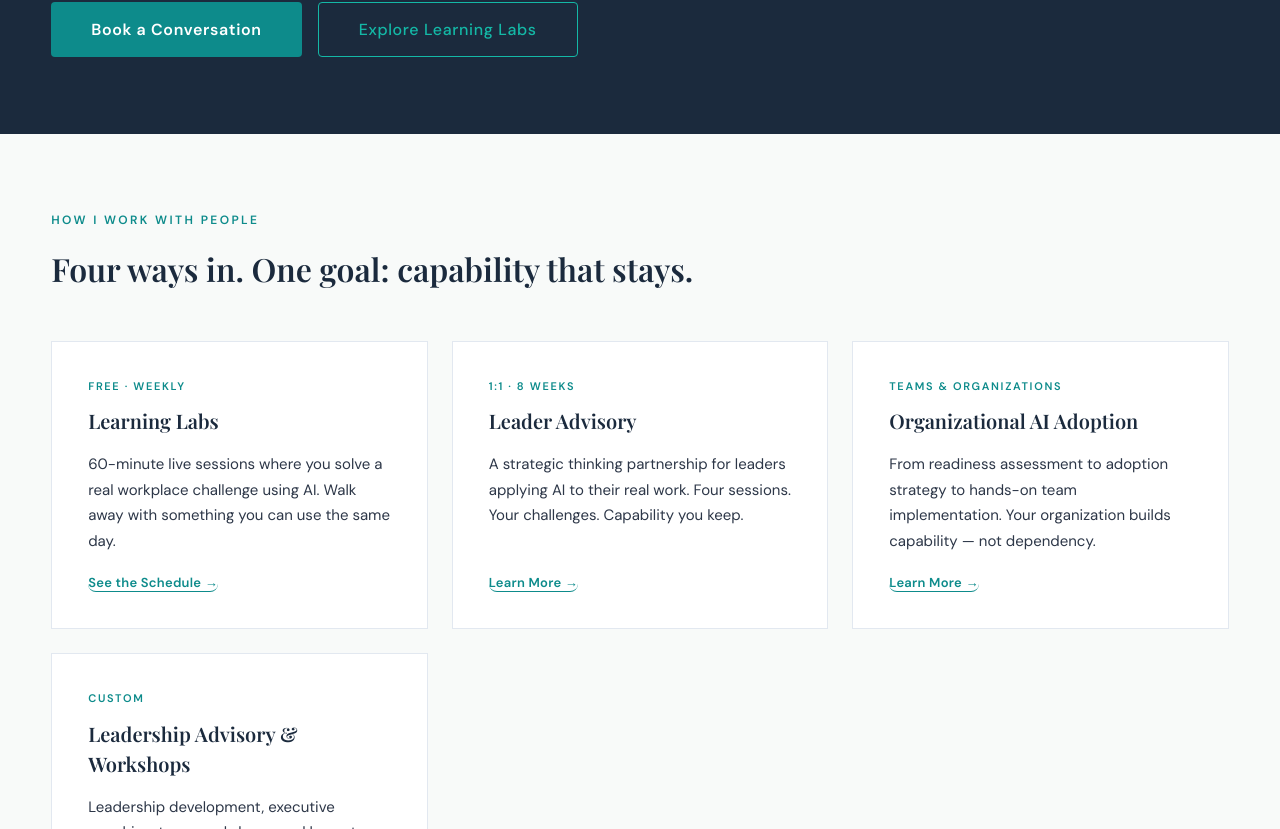
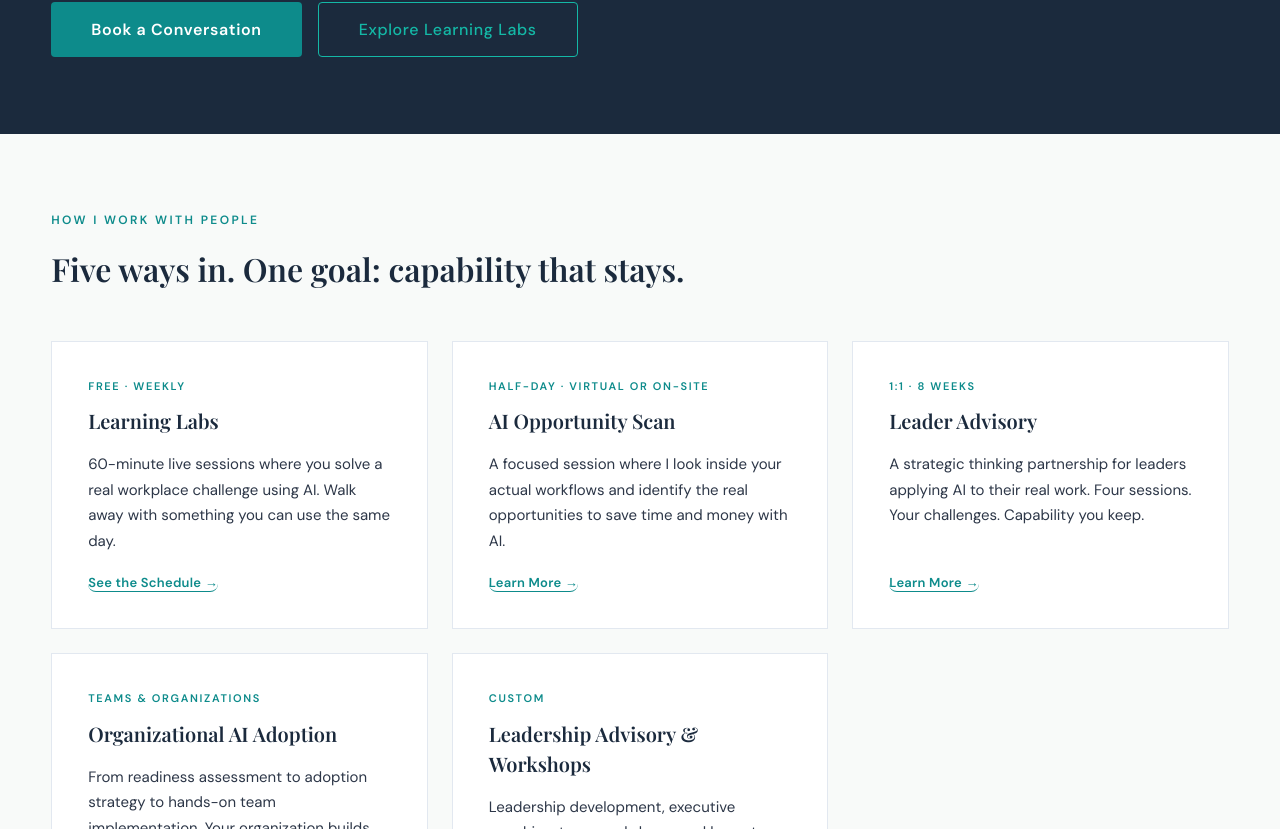
Before and after one commit to cthomps366/cheryl-site, a React (Vite) app: page / in a window 1280 px wide. Shown: the part 445-1274 px from the top of the page. Built offline with nearby package versions, Linux system fonts and the light colour scheme.

Commit message:
Add AI Opportunity Scan as fifth offering; update Work With Me and Homepage to five ways in

```diff
--- a/src/CTA_Website_Wireframe.jsx
+++ b/src/CTA_Website_Wireframe.jsx
@@ -337,7 +337,7 @@ function HomePage({ setCurrentPage }) {
         </div>
       </section>
 
-      {/* WHAT I DO - 4 OFFERINGS */}
+      {/* WHAT I DO - 5 OFFERINGS */}
       <section style={{ padding: "clamp(40px, 6vw, 80px) clamp(16px, 4vw, 64px)", background: COLORS.warmWhite, width: "100%", boxSizing: "border-box" }}>
         <SectionLabel text="How I Work With People" />
         <h2
@@ -349,7 +349,7 @@ function HomePage({ setCurrentPage }) {
             fontWeight: 600,
           }}
         >
-          Four ways in. One goal: capability that stays.
+          Five ways in. One goal: capability that stays.
         </h2>
         <div
           className="four-tiers-grid"
@@ -368,6 +368,13 @@ function HomePage({ setCurrentPage }) {
               desc: "60-minute live sessions where you solve a real workplace challenge using AI. Walk away with something you can use the same day.",
               cta: "See the Schedule →",
               onCta: () => setCurrentPage("Learning Labs"),
+            },
+            {
+              label: "HALF-DAY · VIRTUAL OR ON-SITE",
+              title: "AI Opportunity Scan",
+              desc: "A focused session where I look inside your actual workflows and identify the real opportunities to save time and money with AI.",
+              cta: "Learn More →",
+              onCta: () => navigate("/work-with-me#ai-opportunity-scan"),
             },
             {
               label: "1:1 · 8 WEEKS",
@@ -951,7 +958,7 @@ function WorkWithMePage({ setCurrentPage }) {
               lineHeight: 1.25,
             }}
           >
-            Four ways in. One goal.
+            Five ways in. One goal.
           </h1>
           <p
             style={{
@@ -992,7 +999,36 @@ function WorkWithMePage({ setCurrentPage }) {
             </button>
           </div>
 
-          {/* OFFERING 2: Leader Advisory */}
+          {/* OFFERING 2: AI Opportunity Scan */}
+          <div id="ai-opportunity-scan" style={{ background: COLORS.white, border: `1px solid ${COLORS.lightGray}`, padding: "40px 40px 36px", marginBottom: 24 }}>
+            <OfferingLabel>HALF-DAY · VIRTUAL OR ON-SITE</OfferingLabel>
+            <h3 style={{ fontFamily: "'Playfair Display', Georgia, serif", fontSize: 24, color: COLORS.navy, margin: "0 0 16px 0", fontWeight: 600 }}>
+              AI Opportunity Scan
+            </h3>
+            <p style={{ fontFamily: "'DM Sans', sans-serif", fontSize: 15, color: COLORS.charcoal, lineHeight: 1.7, margin: "0 0 12px 0" }}>
+              A focused session where I look inside your actual workflows and identify the real opportunities to save time and money with AI.
+            </p>
+            <p style={{ fontFamily: "'DM Sans', sans-serif", fontSize: 15, color: COLORS.charcoal, lineHeight: 1.7, margin: "0 0 12px 0" }}>
+              Most organizations know AI matters. What they don't have is someone who can walk into their operation, understand how the work actually gets done, and point to the specific places where AI creates measurable impact. That's what this is.
+            </p>
+            <p style={{ fontFamily: "'DM Sans', sans-serif", fontSize: 15, color: COLORS.charcoal, lineHeight: 1.7, margin: "0 0 12px 0" }}>
+              I spend a half-day with your team — virtually or on-site — reviewing workflows, asking the questions vendors don't ask, and mapping the opportunities hiding in your day-to-day work. You get a clear, prioritized summary of where AI can reduce time, cost, and friction — and what it would take to get there.
+            </p>
+            <p style={{ fontFamily: "'DM Sans', sans-serif", fontSize: 15, color: COLORS.charcoal, lineHeight: 1.7, margin: "0 0 20px 0" }}>
+              No software pitch. No generic recommendations. Just an experienced set of eyes on your operation.
+            </p>
+            <div style={{ fontFamily: "'DM Sans', sans-serif", fontSize: 14, color: COLORS.mediumGray, fontStyle: "italic", marginBottom: 20 }}>
+              For: Leaders and teams who know AI is relevant to their work but want someone with operational experience to show them exactly where — and why.
+            </div>
+            <button
+              onClick={() => window.open(CALENDLY_URL, "_blank")}
+              style={{ fontFamily: "'DM Sans', sans-serif", fontSize: 13, fontWeight: 600, color: COLORS.teal, background: "none", border: "none", cursor: "pointer", padding: 0, letterSpacing: "0.02em", borderBottom: `1px solid ${COLORS.teal}` }}
+            >
+              Book a Conversation →
+            </button>
+          </div>
+
+          {/* OFFERING 3: Leader Advisory */}
           <div id="leader-advisory" style={{ background: COLORS.white, border: `1px solid ${COLORS.lightGray}`, padding: "40px 40px 36px", marginBottom: 24 }}>
             <OfferingLabel>1:1 · VIRTUAL · 8 WEEKS</OfferingLabel>
             <h3 style={{ fontFamily: "'Playfair Display', Georgia, serif", fontSize: 24, color: COLORS.navy, margin: "0 0 16px 0", fontWeight: 600 }}>
@@ -1021,7 +1057,7 @@ function WorkWithMePage({ setCurrentPage }) {
             </button>
           </div>
 
-          {/* OFFERING 3: Organizational AI Adoption */}
+          {/* OFFERING 4: Organizational AI Adoption */}
           <div id="organizational-ai-adoption" style={{ background: COLORS.white, border: `1px solid ${COLORS.lightGray}`, padding: "40px 40px 36px", marginBottom: 24 }}>
             <OfferingLabel>TEAMS & ORGANIZATIONS · CUSTOM SCOPE</OfferingLabel>
             <h3 style={{ fontFamily: "'Playfair Display', Georgia, serif", fontSize: 24, color: COLORS.navy, margin: "0 0 16px 0", fontWeight: 600 }}>
@@ -1063,7 +1099,7 @@ function WorkWithMePage({ setCurrentPage }) {
             </button>
           </div>
 
-          {/* OFFERING 4: Leadership Advisory & Workshops */}
+          {/* OFFERING 5: Leadership Advisory & Workshops */}
           <div id="leadership-advisory" style={{ background: COLORS.white, border: `1px solid ${COLORS.lightGray}`, padding: "40px 40px 36px", marginBottom: 24 }}>
             <OfferingLabel>CUSTOM</OfferingLabel>
             <h3 style={{ fontFamily: "'Playfair Display', Georgia, serif", fontSize: 24, color: COLORS.navy, margin: "0 0 16px 0", fontWeight: 600 }}>
```
